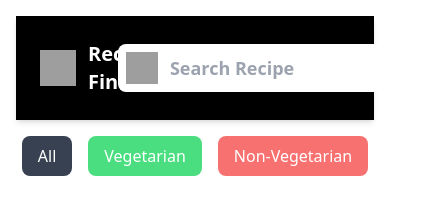
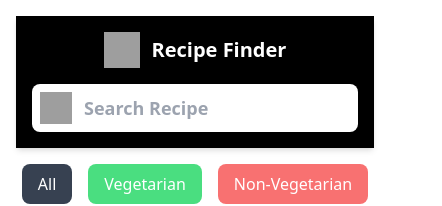
Before and after one commit to Chiragcs8/Projects, a React (Vite) app in the folder my-gpt-recipe-app/: page / in a window 390 px wide. Shown: the top 206 px of the page, 442 px wide, since content can reach past the window. Built offline with nearby package versions, Linux system fonts and the light colour scheme; grey boxes are pictures that could not be loaded.

Commit message:
made it responsive

```diff
--- a/my-gpt-recipe-app/src/App.jsx
+++ b/my-gpt-recipe-app/src/App.jsx
@@ -37,17 +37,17 @@ const AppComponent = () => {
 
   return (
     <div className="flex flex-col items-center p-4">
-      <header className="bg-black text-white w-full p-6 flex justify-between items-center shadow-md">
-        <div className="flex items-center">
+      <header className="bg-black text-white w-full p-4 flex flex-col md:flex-row items-center md:items-start justify-between md:justify-start shadow-md">
+        <div className="flex items-center mb-4 md:mb-0">
           <img src="/hamburger.svg" alt="recipe icon" className="w-9 h-9 mr-3" />
           <h1 className="text-xl font-bold">Recipe Finder</h1>
         </div>
-        <div className="flex bg-white rounded-lg p-2">
+        <div className="flex bg-white rounded-lg p-2 w-full md:w-1/2 lg:w-1/3">
           <img src="/search-icon.svg" className="w-8 h-8" alt="search" />
           <input
             type="text"
             placeholder="Search Recipe"
-            className="ml-3 outline-none text-black text-lg font-semibold"
+            className="ml-3 outline-none text-black text-lg font-semibold w-full"
             value={searchQuery}
             onChange={onTextChange}
           />
--- a/my-gpt-recipe-app/src/RecipeComponent.jsx
+++ b/my-gpt-recipe-app/src/RecipeComponent.jsx
@@ -5,7 +5,7 @@ const RecipeComponent = (props) => {
   const { label, image, ingredientLines, url } = props.recipe;
 
   return (
-    <div className="flex flex-col p-4 w-72 shadow-lg rounded-lg">
+    <div className="flex flex-col p-4 w-full sm:w-72 shadow-lg rounded-lg bg-white">
       {show && (
         <div className="fixed inset-0 flex justify-center items-center bg-gray-800 bg-opacity-70">
           <div className="bg-white p-4 rounded-lg shadow-lg max-w-lg w-full">
@@ -35,13 +35,13 @@ const RecipeComponent = (props) => {
       <img src={image} alt={label} className="object-cover h-48 rounded-lg mb-4" />
       <h2 className="text-lg font-semibold text-center">{label}</h2>
       <button
-        className="bg-green-500 text-white mt-4 py-2 rounded-lg uppercase"
+        className="bg-green-500 text-white mt-4 py-2 rounded-lg uppercase w-full"
         onClick={() => setShow(true)}
       >
         Ingredients
       </button>
       <button
-        className="bg-blue-500 text-white mt-2 py-2 rounded-lg uppercase"
+        className="bg-blue-500 text-white mt-2 py-2 rounded-lg uppercase w-full"
         onClick={() => window.open(url)}
       >
         See Complete Recipe
```
